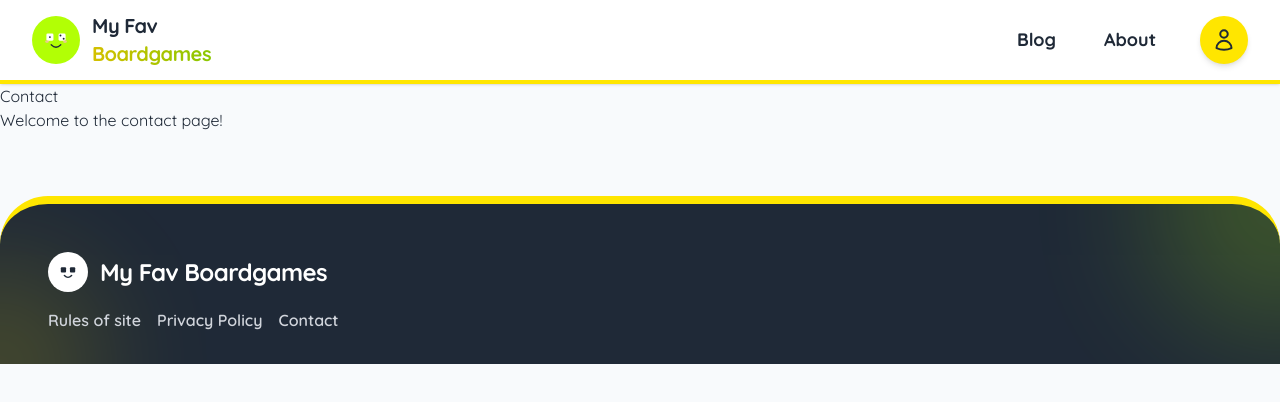
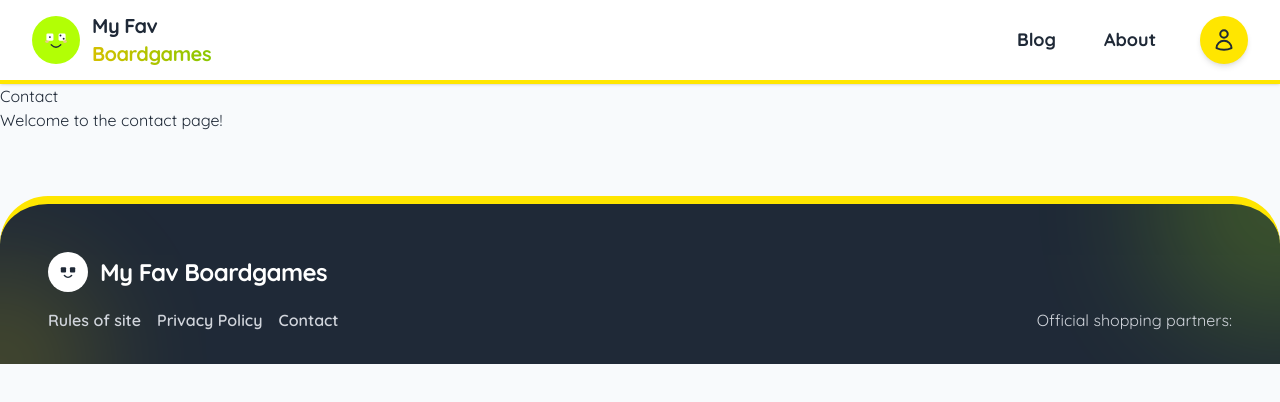
Before and after one commit to fdacheux/myFavBoardgames, a Next.js app: page /contact in a window 1280 px wide. Shown: the top 402 px of the page. Built offline with nearby package versions, Linux system fonts and the light colour scheme.

Commit message:
add shopping partner section on footer

```diff
--- a/app/components/Footer.tsx
+++ b/app/components/Footer.tsx
@@ -64,6 +64,11 @@ function Footer() {
             </Link>
           </div>
         </div>
+        <div className="text-center md:text-right">
+          <h4 className="text-gray-300">
+            Official shopping partners:{" "}
+          </h4>
+        </div>
       </div>
     </footer>
   );
```
Also changed, not shown: 1 other file (tests, documents, lock files or other folders).
